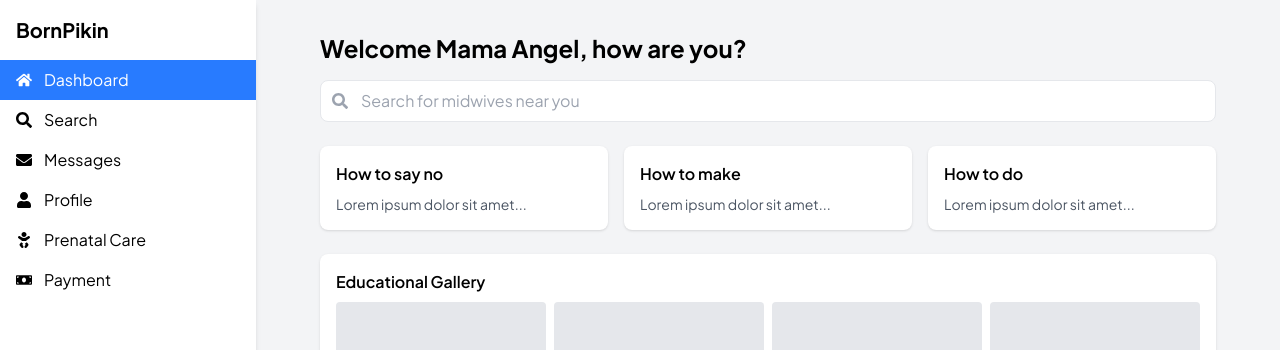
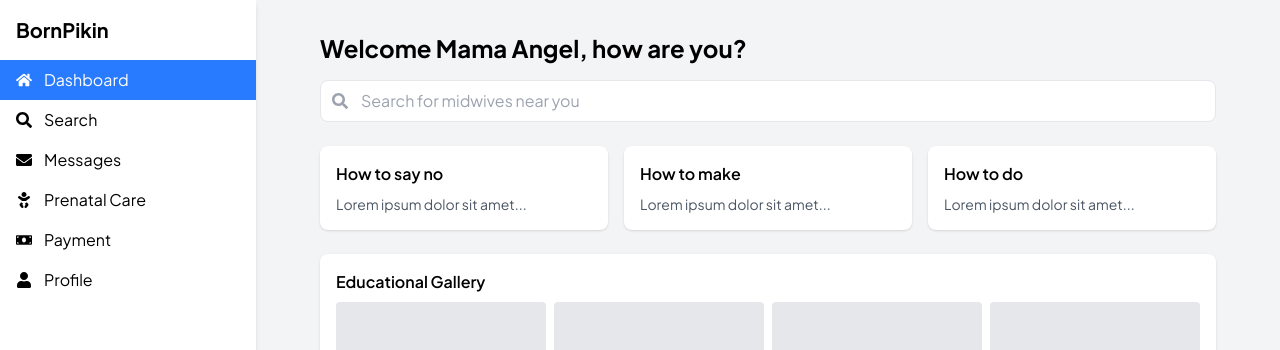
Before and after one commit to fasakinhenry/BornPikin, a React (Vite) app: page /dashboard in a window 1280 px wide. Shown: the top 350 px of the page. Built offline with nearby package versions, Linux system fonts and the light colour scheme.

Commit message:
:art: style(sidebar): Rearrange position of items by order of relevance
- Adjust sidebar items to prioritize relevant sections
- Improve navigation based on relevance

Footer: 0.1.4

```diff
--- a/src/layouts/DashboardLayout.jsx
+++ b/src/layouts/DashboardLayout.jsx
@@ -17,9 +17,9 @@ const DashboardLayout = () => {
     { icon: FaHome, text: 'Dashboard', to: '/dashboard' },
     { icon: FaSearch, text: 'Search', to: '/search' },
     { icon: FaEnvelope, text: 'Messages', to: '/messages' },
-    { icon: FaUser, text: 'Profile', to: '/profile' },
     { icon: FaBaby, text: 'Prenatal Care', to: '/prenatal-care' },
     { icon: FaMoneyBill, text: 'Payment', to: '/payment' },
+    { icon: FaUser, text: 'Profile', to: '/profile' },
   ];
 
   const handleLogout = () => {
```
